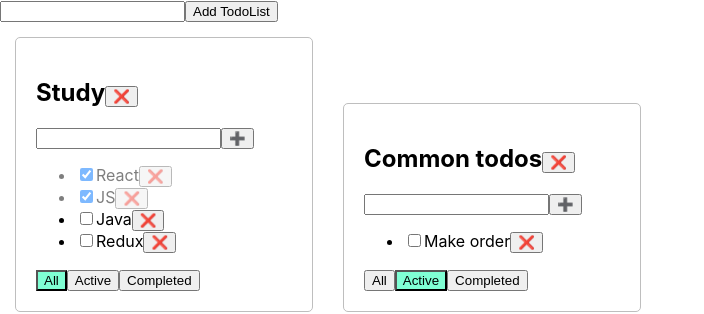
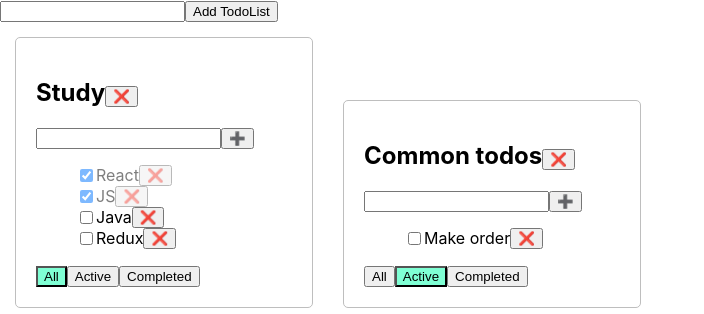
Before and after one commit to DY-JS/todolist-incubator, a React (Create React App) app: page / in a window 1280 px wide. Shown: the top 314 px of the page, without its empty margins (0-704 px from the left). Built offline with nearby package versions, Linux system fonts and the light colour scheme.

Commit message:
add ready many todolists

```diff
--- a/src/AddTodoList.tsx
+++ b/src/AddTodoList.tsx
@@ -33,7 +33,7 @@ const AddTodoList: FC<IProps> = ({addTodoList}) => {
                     title={title}
                     inputStyle={error !== null && title.length === 0 ? styles.error : ''}
                     setTitle={setTitle}
-                    onBlurError={onBlurError}/>
+                    onBlur={onBlurError}/>
                 <Button callback={handleAddTodoList} name={'Add TodoList'}/>
             </div>
             {error && !title.length && <p className={styles.errorMessage}>{error}</p>}
--- a/src/App.tsx
+++ b/src/App.tsx
@@ -86,8 +86,15 @@ function App() {
 
     const changeIsDone = (id: string, isDone: boolean, todoListId: string) => {
         let tasks = allTasks[todoListId]
-        const udatedTasks = tasks.map(t => t.id === id ? {...t, isDone: isDone} : t)
-        allTasks[todoListId] = udatedTasks
+        const updatedTasks = tasks.map(t => t.id === id ? {...t, isDone: isDone} : t)
+        allTasks[todoListId] = updatedTasks
+        setAllTasks({...allTasks})
+    }
+
+    const updateTaskTitle = (id: string, title: string, todoListId: string) => {
+        let tasks = allTasks[todoListId]
+        const updatedTasks = tasks.map(t => t.id === id ? {...t, title} : t)
+        allTasks[todoListId] = updatedTasks
         setAllTasks({...allTasks})
     }
 
@@ -124,12 +131,12 @@ function App() {
                         removeTask={removeTask}
                         changeFilter={changeFilter}
                         changeIsDone={changeIsDone}
+                        updateTaskTitle={updateTaskTitle}
                         removeTodoList={removeTodoList}
                     />
                     )
                 })
             }
-
             <Exchange/>
             <RatingContainer/>
         </>
--- /dev/null
+++ b/src/EditableTitle.tsx
@@ -0,0 +1,35 @@
+import React, {FC, useState} from 'react';
+import {Input} from "./UI/Input";
+
+type EditableProps = {
+    title: string;
+    updateTaskTitle: (title: string) => void
+}
+
+const EditableTitle:FC<EditableProps> = ({title, updateTaskTitle}) => {
+    const[editMode, setEditMode] = useState(false)
+    const[newTitle, setNewTitle] = useState('')
+
+    const activateEditMode = () => {
+        setEditMode(true)
+        setNewTitle(title)
+    }
+
+    const activateViewMode = () => {
+        setEditMode(false)
+        updateTaskTitle(newTitle)
+    }
+
+    return (editMode
+        ? <Input
+            title={newTitle}
+            setTitle={setNewTitle}
+            onBlur={activateViewMode}
+            onEnterPress={activateViewMode}
+autoFocus={true}
+            />
+        : <div onDoubleClick={activateEditMode}>{title}</div>
+);
+};
+
+export default EditableTitle;
--- a/src/Todolist.module.css
+++ b/src/Todolist.module.css
@@ -29,3 +29,7 @@
 .title {
     display: inline-block;
 }
+
+li {
+    display: flex;
+}
--- a/src/Todolist.tsx
+++ b/src/Todolist.tsx
@@ -1,9 +1,11 @@
-import React, {ChangeEvent, FC, MouseEventHandler, useState} from "react";
+import React, {ChangeEvent, FC, MouseEventHandler, useEffect, useState} from "react";
 import {TaskType, FilterType} from "./App";
 import {Button} from "./UI/Button";
 import {Checkbox} from "./UI/Checkbox";
 import styles from './Todolist.module.css'
 import {Input} from "./UI/Input";
+import EditableTitle from "./EditableTitle";
+import {v4 as uuidv4} from 'uuid';
 
 type PropsType = {
     listId: string
@@ -14,28 +16,26 @@ type PropsType = {
     removeTask: (title: string, todoListId: string) => void
     changeFilter: Function
     changeIsDone: (id: string, isDone: boolean, todoListId: string) => void
+    updateTaskTitle: (id: string, title: string, todoListId: string) => void
     removeTodoList: (listId: string) => void
 }
 
-export const Todolist: FC<PropsType> = ({listId, listTitle, filter,tasks, addTask, removeTask, changeFilter, changeIsDone, removeTodoList}) => {
+export const Todolist: FC<PropsType> = ({listId,
+                                            listTitle, filter,tasks,
+                                            addTask, removeTask, changeFilter,
+                                            changeIsDone, updateTaskTitle, removeTodoList}) => {
     const [title, setTitle] = useState('')
     const [error, setError] = useState<string | null>(null)
 
-    const handleAddTask = (listId: string) => {
+    const handleAddTask = (listId: string,title:string) => {
         if (title.trim() !== '') {
             addTask(title, listId );
-            setTitle("");
             setError(null)
+        setTitle('')
         } else {
             setError('Title is required')
         }
     };
-
-    const onBlurError = () => {
-        if (title.trim() === '') {
-            setError('Title is required')
-        }
-    }
 
     const  handlechangeFilter = (filter: FilterType, id:string) => changeFilter(filter, id);
     // const  handlechangeActiveFilter = () =>  props.changeFilter('active');
@@ -43,6 +43,10 @@ export const Todolist: FC<PropsType> = ({listId, listTitle, filter,tasks, addTas
     // const handleChange = (e: ChangeEvent<HTMLInputElement>) => {
     //    props.changeIsDone(e.currentTarget.id, e.currentTarget.checked )
     // }
+
+    const addTacksWrapper =()=>{
+        handleAddTask(listId,title)
+    }
 
     return (
             <div className={styles.todolist}>
@@ -54,19 +58,17 @@ export const Todolist: FC<PropsType> = ({listId, listTitle, filter,tasks, addTas
                     title={title}
                     setTitle={setTitle}
                     inputStyle={error !== null && title.length === 0 ? styles.error : ''}
-                    // error={error}
-                    onBlurError={onBlurError}
-                    onEnterPress={() => handleAddTask(listId)}
+                    onEnterPress={addTacksWrapper}
                 />
-                <Button callback={() => handleAddTask(listId)} name={"➕"}/>
+                <Button callback={addTacksWrapper} name={"➕"}/>
                 {error && !title.length && <p className={styles.errorMessage}>{error}</p>}
 
                 <ul>
                     {tasks.map(task => {
                         return(
-                            <li className={task.isDone ? styles.isDone : ''} key={task.title}>
+                            <li className={task.isDone ? styles.isDone : ''} key={uuidv4()}>
                                 <Checkbox checked={task.isDone} callback={(isDone: boolean) => changeIsDone(task.id, isDone, listId)}/>
-                            <span>{task.title}</span>
+                                <EditableTitle title={task.title} updateTaskTitle={(title: string) => updateTaskTitle(task.id, title, listId)}/>
                                 <Button callback={() => removeTask(task.id, listId)} name={"❌"}/>
                             </li>
                         )}
--- a/src/UI/Input.tsx
+++ b/src/UI/Input.tsx
@@ -6,11 +6,11 @@ type PropsType = {
     inputStyle?: string
     setTitle: (title: string) => void;
     onEnterPress?: () => void
-    onBlurError: () => void
+    onBlur?: () => void
+    autoFocus?: boolean
 };
 
-export const Input = ({ title, setTitle, inputStyle, onEnterPress, onBlurError }: PropsType) => {
-
+export const Input = ({ title, setTitle, inputStyle, onEnterPress, onBlur, autoFocus, ...props }: PropsType) => {
     const handleChange = (e: ChangeEvent<HTMLInputElement>) => {
         setTitle(e.currentTarget.value);
     };
@@ -28,7 +28,8 @@ export const Input = ({ title, setTitle, inputStyle, onEnterPress, onBlurError }
                 onChange={handleChange}
                 onKeyPress={handleKeyPress}
                 value={title}
-                onBlur={onBlurError}
+                onBlur={onBlur}
+                autoFocus={autoFocus}
             />
         </>
     );
```
